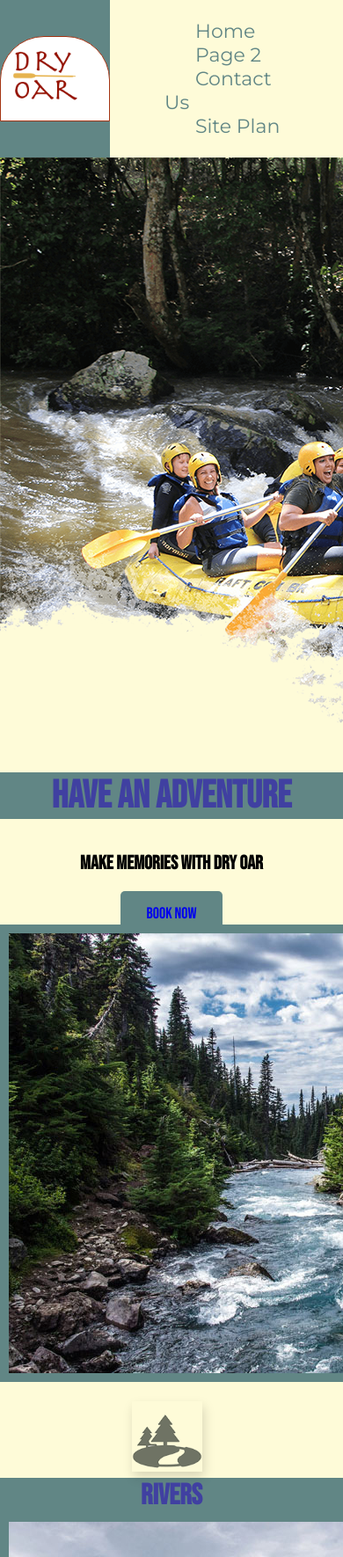
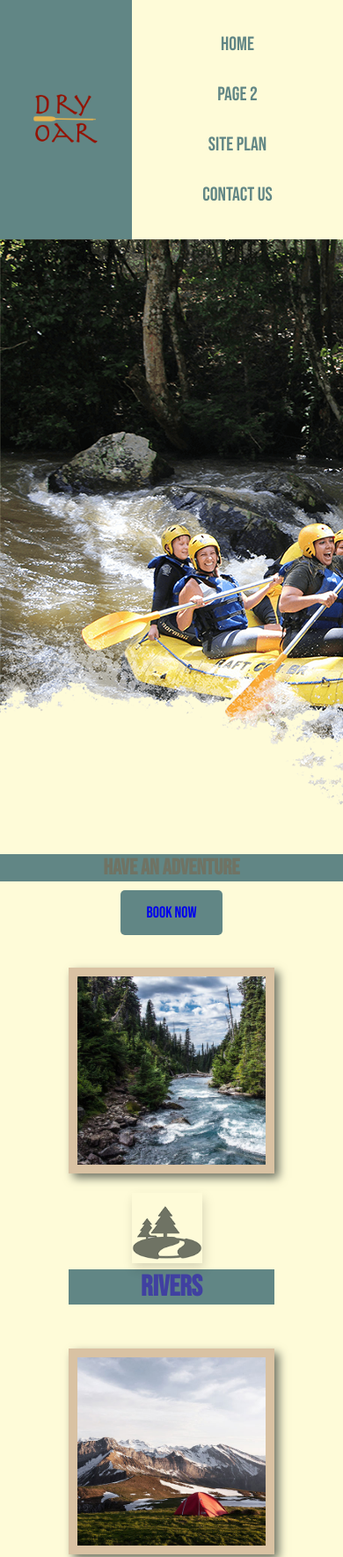
Before and after one commit to richnanney/dry-oar-site, a plain HTML site: page index.html in a window 390 px wide. Shown: the top 1770 px of the page at 88% size. Drawn offline with Linux system fonts and the light colour scheme.

Commit message:
week 7 attempt 1

```diff
--- a/index.html
+++ b/index.html
@@ -12,16 +12,14 @@
 <body>
   <div id="content">
     <header>
-      <div class="logo-box">
-        <img class="logo" src="images/dryoarlogo.png" alt="Dry Oar boating logo" />
-      </div>
+      <a id="logo_link" href="index.html">
+        <img class="logo" src="images/dryoarlogo.png" alt="Dry Oar Logo">
+      </a>
       <nav>
-        <ul>
-          <li><a href="/index.html" target="_blank">Home</a></li>
-          <li><a href="#" target="_blank">Page 2</a></li>
-          <li><a href="/contactus.html" target="_blank">Contact Us</a></li>
-          <li><a href="/site-plan-rafting.html" target="_blank">Site Plan</a></li>
-        </ul>
+        <a href="index.html">Home</a>
+        <a href="#">Page 2</a>
+        <a href="site-plan-rafting.html">Site Plan</a>
+        <a href="contactus.html">Contact Us</a>
       </nav>
     </header>
     <div id="hero">
--- a/style.css
+++ b/style.css
@@ -1,26 +1,24 @@
-@import url('https://fonts.googleapis.com/css2?family=Abel&family=Bebas+Neue&family=Montserrat&display=swap');
+@import url(https://fonts.googleapis.com/css2?family=Abel&family=Bebas+Neue&family=Montserrat&display=swap);
 
 body {
   background-color: #36486b;
   font-size: 22px;
+  font-family: 'Bebas Neue', Helvetica, sans-serif;
   margin: 0;
   padding: 0;
-  font-family: 'Bebas Neue', Helvetica, sans-serif;
 }
 
 #content {
   max-width: 1600px;
+  background-color: #fefbd8;
   margin: 0 auto;
-  background-color: #fefbd8;
 }
 
-
-h1{
+h1 {
   font-family: 'Bebas Neue', Helvetica, sans-serif;
   color: #4040a1;
   background-color: #618685;
   text-align: center;
-
 }
 
 h2 {
@@ -38,22 +36,18 @@ h3 {
   color: #4040a1;
   background-color: #618685;
   text-align: center;
+  margin-bottom: 0;
   padding: 10px;
-  margin-bottom: 0;
 }
 
 h4 {
-  color: black;
+  color: #000000;
 }
 
 p {
-  font-family: 'Abel', Helvetica, serif;
+  font-family: Abel, Helvetica, serif;
   color: #36486b;
   text-align: center;
-}
-
-#hero-img {
-  position: center;
 }
 
 #hero-msg h1,
@@ -63,8 +57,21 @@ main section {
   text-align: center;
 }
 
+#hero-msg {
+  grid-column: 2/3;
+  grid-row: 1/2;
+  margin-top: 100px;
+}
+
+/*#hero-img{
+    grid-column:2/3; This block doesn't change anything.
+    grid-row:2/3;
+  }*/
+
 .card-img {
-  border: 10px solid #618685;
+  border: 10px solid #d9c2a3;
+  transition: transform .5s;
+  box-shadow: 5px 5px 10px #6f7364;
 }
 
 main section img {
@@ -74,6 +81,8 @@ main section img {
 #background {
   height: 725px;
   background-color: #618685;
+  grid-column: 1/11;
+  grid-row: 4/9;
 }
 
 .book,
@@ -81,9 +90,9 @@ main section img {
   background-color: #618685;
   text-decoration: none;
   font-size: 18px;
-  padding: 15px 30px;
   margin-top: 50px;
   border-radius: 5px;
+  padding: 15px 30px;
 }
 
 .book:hover,
@@ -96,6 +105,9 @@ main section img {
   background-color: #618685;
   text-decoration: none;
   line-height: 1.5em;
+  grid-column: 6/10;
+  grid-row: 6/7;
+  box-shadow: 5px 5px 10px #6f7364;
   padding: 35px;
 }
 
@@ -106,26 +118,28 @@ main section img {
 
 nav {
   background-color: #fefbd8;
+  display: flex;
+  justify-content: space-around;
   padding: 1em;
 }
 
 nav a {
   color: #618685;
   text-decoration: none;
+  text-align: center;
   padding: 35px;
-  text-align: center;
 }
 
 nav li {
-  font-family: 'Montserrat', Helvetica, sans-serif;
+  font-family: Montserrat, Helvetica, sans-serif;
   list-style-type: none;
 }
 
 nav ul {
-  margin: 0;
   list-style: none;
   display: grid;
   grid-template-columns: repeat(auto-fit, minmax(6em, 1fr));
+  margin: 0;
 }
 
 nav a:hover {
@@ -141,28 +155,29 @@ nav a:hover {
 
 #logo_link {
   padding-top: 5px;
+  justify-self: center;
+  align-self: center;
 }
 
 footer {
-  display: grid;
   grid-template-columns: 1fr max-content repeat(3, max-content);
-  align-items: center;
-  justify-content: center;
   line-height: 3.5em;
   background-color: #618685;
-  border: 1px solid black;
+  border: 1px solid #000;
   text-decoration: underline;
+  margin-top: 200px;
+  display: flex;
+  justify-content: space-around;
+  align-items: center;
   padding: 25px 50px;
 }
 
 header {
-  display: grid;
-  grid-template-columns: 125px auto;
   align-items: center;
   background-color: #618685;
+  display: grid;
+  grid-template-columns: 150px auto;
 }
-
-
 
 .home-title {
   font-family: 'Bebas Neue', Helvetica, sans-serif;
@@ -171,10 +186,10 @@ header {
 }
 
 .logo-box {
-  background-color: white;
+  background-color: #FFF;
   border-radius: 50px 50px 0 0;
-  padding: 0.5em;
   border: 1px solid #a43312;
+  padding: .5em;
 }
 
 .socialmedia {
@@ -185,10 +200,106 @@ header {
   width: 80px;
   height: 80px;
   box-shadow: 2px 6px 12px rgba(0, 0, 0, 0.15);
+  padding-top: 10px;
   margin: 15px 10px 0 0;
-  padding-top: 10px;
 }
 
 #info {
   font-size: 12px;
 }
+
+#hero {
+  display: grid;
+  grid-template-columns: 1fr 3fr 1fr;
+  margin-top: -100px;
+}
+
+#hero-box {
+  grid-column: 1/4;
+  grid-row: 1/3;
+  z-index: -1;
+}
+
+.card-img,
+.mountains {
+  width: 100%;
+}
+
+.rivers-card {
+  grid-column: 2/4;
+  grid-row: 2/3;
+}
+
+.camping-card {
+  grid-column: 5/7;
+  grid-row: 2/3;
+}
+
+.rapids-card {
+  grid-column: 8/10;
+  grid-row: 2/3;
+}
+
+.mountains {
+  width: 100%;
+  grid-column: 2/7;
+  grid-row: 5/8;
+  box-shadow: 5px 5px 10px black;
+}
+
+.card-img:hover {
+  opacity: .6;
+  transform: scale(1.1);
+}
+
+@media screen and (max-width: 900px) {
+
+  #hero,
+  .home-grid {
+    display: block;
+    height: auto;
+  }
+
+  nav,
+  footer {
+    flex-direction: column;
+  }
+
+  nav a {
+    display: block;
+    padding: 15px;
+  }
+
+  .home-title {
+    font-size: 25px;
+    color: #6f7364;
+  }
+
+  .rivers-card,
+  .camping-card,
+  .rapids-card {
+    width: 60%;
+    margin: 50px auto;
+  }
+
+  .mountains,
+  .msg {
+    width: 80%;
+    display: block;
+    margin: 0 auto;
+  }
+
+  footer {
+    margin-top: 25px;
+  }
+
+  #hero,
+  #hero-msg {
+    margin-top: 0;
+  }
+
+  #hero-msg h4,
+  #background {
+    display: none;
+  }
+}
```
